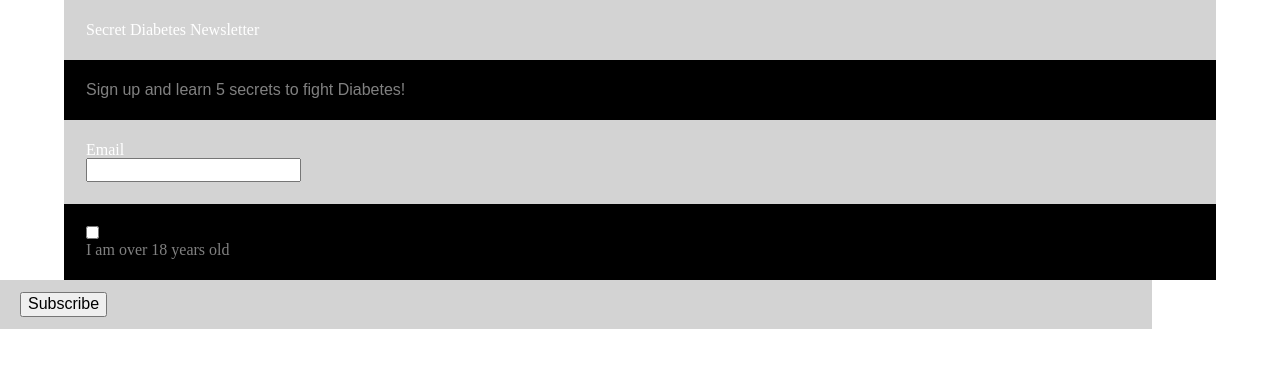
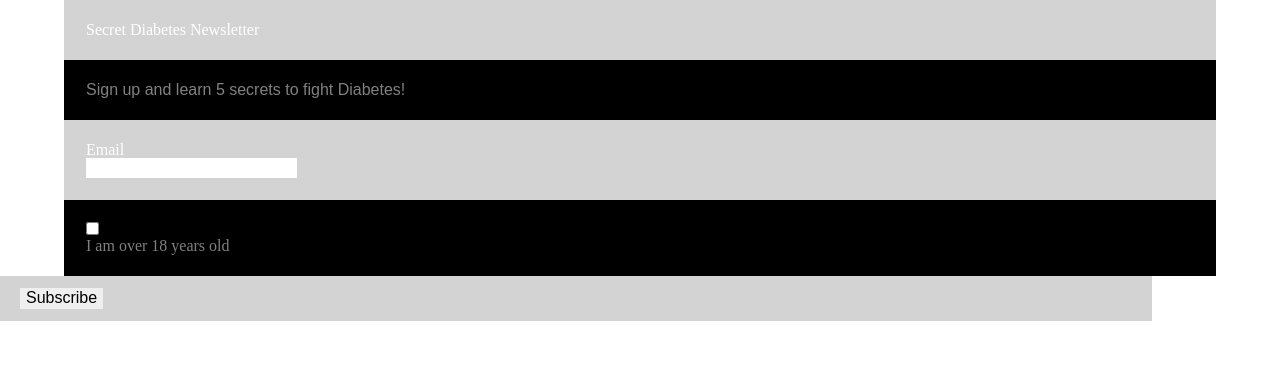
Before and after one commit to ITMD362-Online/Lab_3, a plain HTML site: page index.html in a window 1280 px wide. Drawn offline with nearby package versions, Linux system fonts and the light colour scheme; files whose address does not match are found by name.

Commit message:
Update screen.css

```diff
--- a/css/screen.css
+++ b/css/screen.css
@@ -261,6 +261,10 @@ label {
   cursor: pointer;
 }
 
+input {
+ border: none;
+}
+
 
 
 /* ===== MODULAR STYLES ===== */
```
